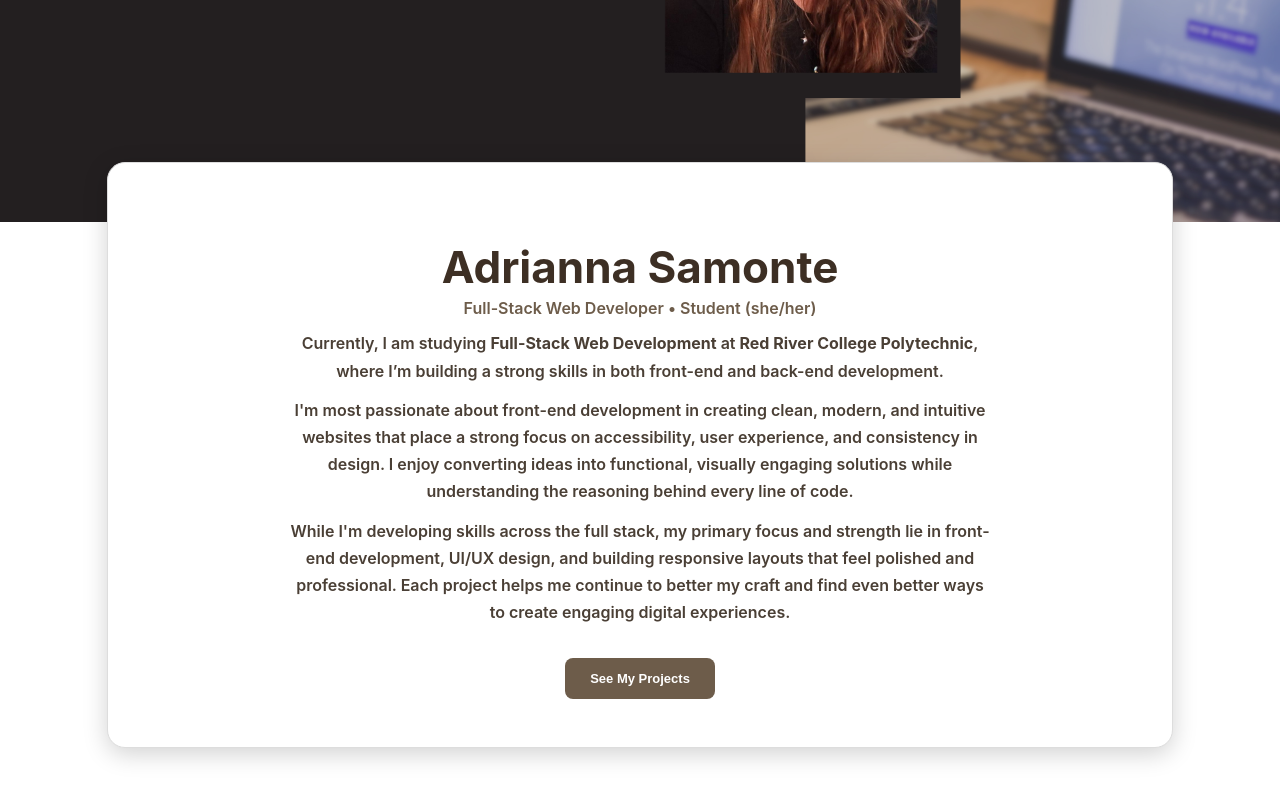
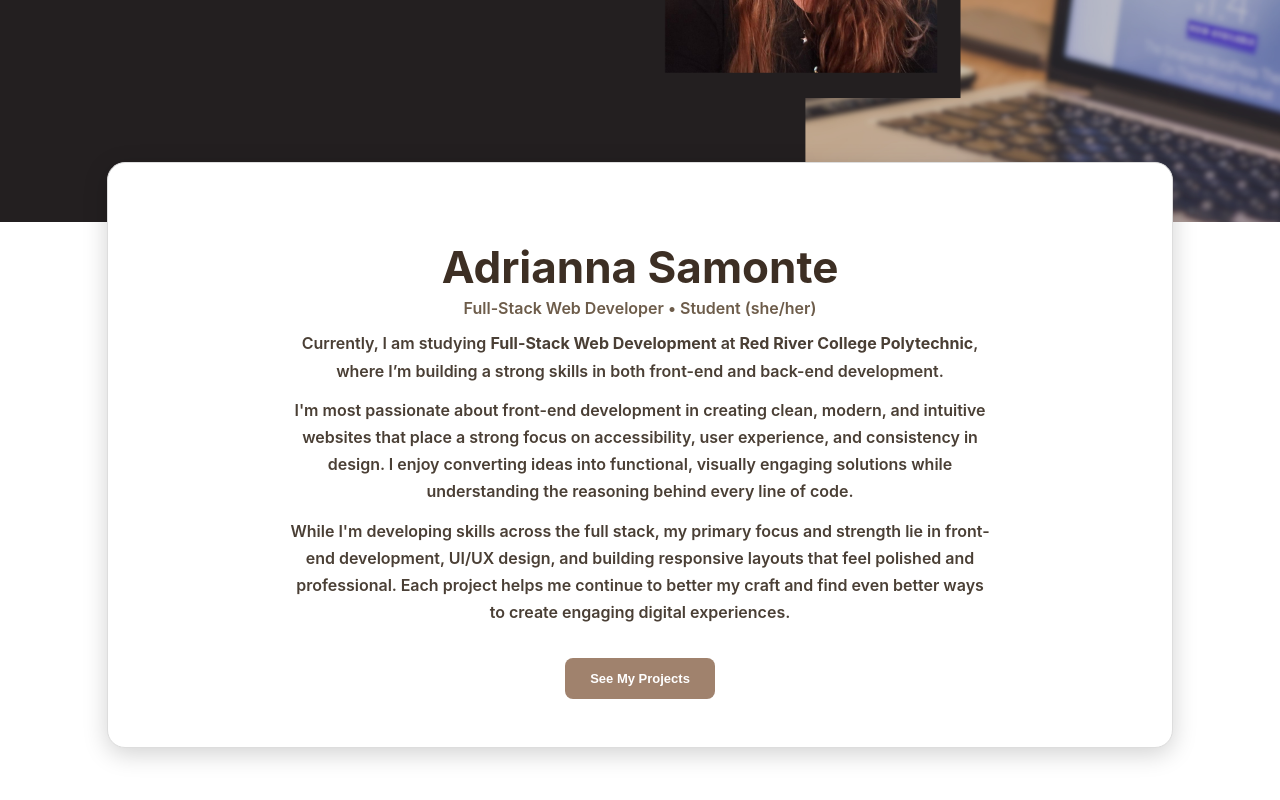
Before and after one commit to asamonte40/samonte_adrianna_coding_assignment14, a React (Create React App) app: page / in a window 1280 px wide. Shown: the part 378-1178 px from the top of the page. Built offline with nearby package versions, Linux system fonts and the light colour scheme.

Commit message:
button update

```diff
--- a/src/sections/BasicInfo/BasicInfo.tsx
+++ b/src/sections/BasicInfo/BasicInfo.tsx
@@ -86,7 +86,7 @@ const BasicInfo = () => {
                 fontWeight: 600,
                 fontSize: "13px",
                 borderRadius: "8px",
-                backgroundColor: "#6d5c4a",
+                background: "#a0826d",
                 color: "#fff",
                 border: "none",
                 cursor: "pointer",
```
